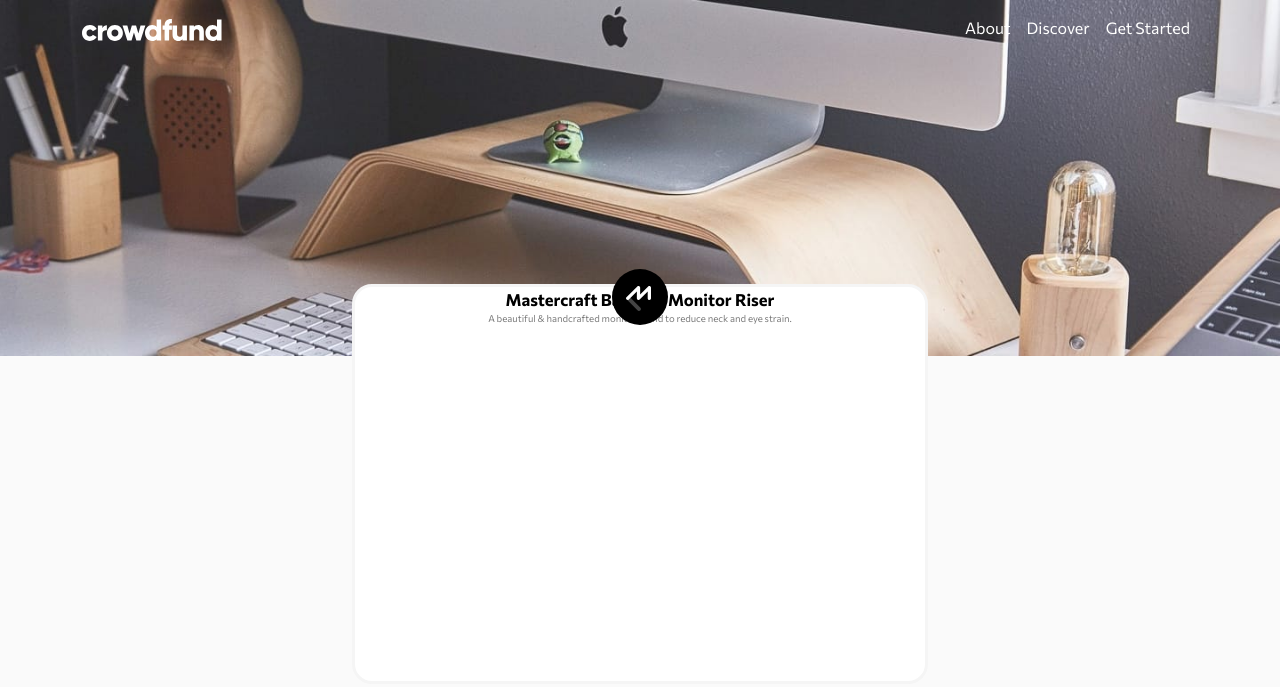
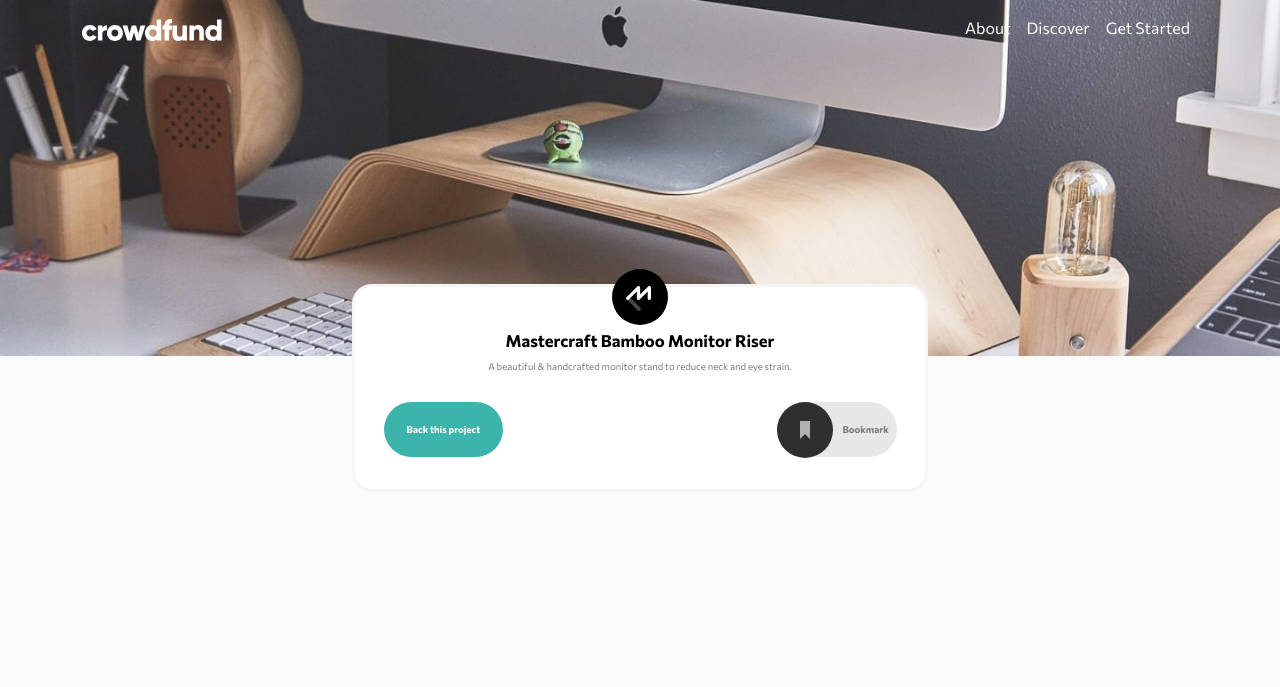
Before and after one commit to Matthiiass/crowdfunding-product-page-main, a plain HTML site: page index.html in a window 1280 px wide. Drawn offline with nearby package versions, Linux system fonts and the light colour scheme.

Commit message:
Added some buttons

```diff
--- a/index.css
+++ b/index.css
@@ -33,7 +33,6 @@ body {
 
 .productHeader {
     width: 45%;
-    height: 400px;
     background-color: white;
     border-radius: 20px;
     border-width: 3px;
@@ -43,6 +42,8 @@ body {
     display: flex;
     flex-direction: column;
     align-items: center;
+    padding-top: 3.25%;
+    padding-bottom: 2.5%;
 }
 
 .headerFont {
@@ -60,6 +61,62 @@ body {
     z-index: 5;
 }
 
+.headerButtons {
+    width: 90%;
+    display: flex;
+    flex-direction: row;
+    justify-content: space-between;
+    margin-top: 5%;
+}
+
+.backProject {
+    background-color: #3cb4ac;
+    border-radius: 50px;
+    padding: 1.5% 4.5% 1.5% 4.5%;
+    text-decoration: none;
+    display: flex;
+    align-items: center;
+    justify-content: center;
+}
+
+.headerButtonText {
+    font-family: 'Commissioner', sans-serif;
+    font-weight: 700;
+    font-size: 0.75vw;
+    text-decoration: none;
+    color: #7a7a7a;
+}
+
+.bookmark {
+    display: flex;
+    flex-direction: row;
+    align-items: center;
+    background-color: #e7e7e7;
+    border-radius: 100px;
+    padding-right: 3.5%;
+    text-decoration: none;
+    cursor: pointer;
+}
+
+.bookmarkDiv {
+    height: 55px;
+    width: 55px;
+    border-radius: 50%;
+    margin-right: 10%;
+}
+
+.inactiveBookmark {
+    display: initial;
+}
+
+.activeBookmark {
+    display: none;
+}
+
+#backProj {
+    color: white;
+}
+
 #productText {
     font-family: 'Commissioner', sans-serif;
     font-weight: 700;
@@ -74,6 +131,7 @@ body {
     color: hsl(0, 0%, 48%);
     font-size: 0.75vw;
     text-align: center;
+    margin-top: 1%;
 }
 
 @media (max-width: 1250px) {
--- a/index.html
+++ b/index.html
@@ -46,9 +46,22 @@
       <div class="productHeader">
         <a id="productText">Mastercraft Bamboo Monitor Riser</a>
         <a id="productDesc">A beautiful & handcrafted monitor stand to reduce neck and eye strain.</a>
+        <div class="headerButtons">
+          <a onmouseenter="projHover()" onmouseleave="projUnhover()" class="backProject">
+            <span class="headerButtonText" id="backProj">Back this project</span>
+          </a>
+          <a class="bookmark" onmousedown="bookmarkProject()">
+            <div class="bookmarkDiv">
+              <img src="./images/icon-bookmark.svg" class="inactiveBookmark" />
+              <img src="./images/icon-bookmarkActive.svg" class="activeBookmark" />
+            </div>
+            <span class="headerButtonText" id="bookmarkText">Bookmark</span>
+          </a>
+        </div>
       </div>
     </div>
 
+    <script src="./site.js"></script>
     <script src="https://cdn.jsdelivr.net/npm/bootstrap@5.2.2/dist/js/bootstrap.bundle.min.js" integrity="sha384-OERcA2EqjJCMA+/3y+gxIOqMEjwtxJY7qPCqsdltbNJuaOe923+mo//f6V8Qbsw3" crossorigin="anonymous"></script>
   </body>
 </html>
--- /dev/null
+++ b/site.js
@@ -0,0 +1,37 @@
+function projHover() {
+    document.querySelector('.backProject').style.backgroundColor = '#147b74'
+};
+
+function projUnhover() {
+    document.querySelector('.backProject').style.backgroundColor = '#3cb4ac'
+};
+
+var bookmarked = false
+function bookHover() {
+    if (bookmarked != true) {
+        document.querySelector('.bookmarkDiv').style.backgroundColor = '#147b74'
+    }
+};
+
+function bookUnhover() {
+    if (bookmarked != false) {
+        document.querySelector('.bookmarkDiv').style.backgroundColor = '#3cb4ac'
+    }
+};
+
+function bookmarkProject() {
+    if (bookmarked == false) {
+        bookmarked = true
+        document.querySelector('.inactiveBookmark').style.display = 'none'
+        document.querySelector('.activeBookmark').style.display = 'initial'
+        document.querySelector('#bookmarkText').style.color = '#3cb4ac'
+        document.querySelector('#bookmarkText').innerHTML = 'Bookmarked'
+    }
+    else {
+        bookmarked = false
+        document.querySelector('.inactiveBookmark').style.display = 'initial'
+        document.querySelector('.activeBookmark').style.display = 'none'
+        document.querySelector('#bookmarkText').style.color = '#7a7a7a'
+        document.querySelector('#bookmarkText').innerHTML = 'Bookmark'
+    }
+}
```
Also changed, not shown: images/icon-bookmarkActive.svg (added).
